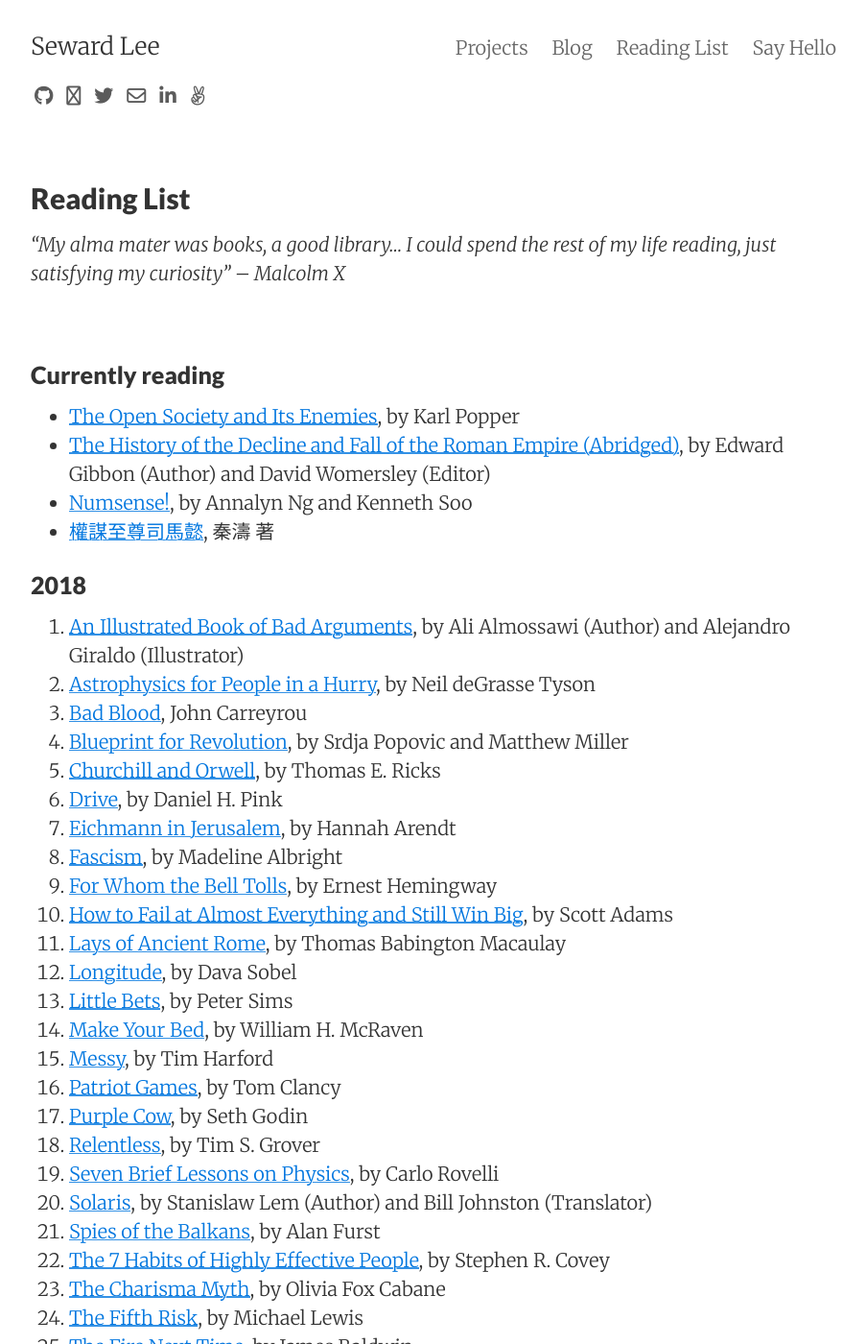
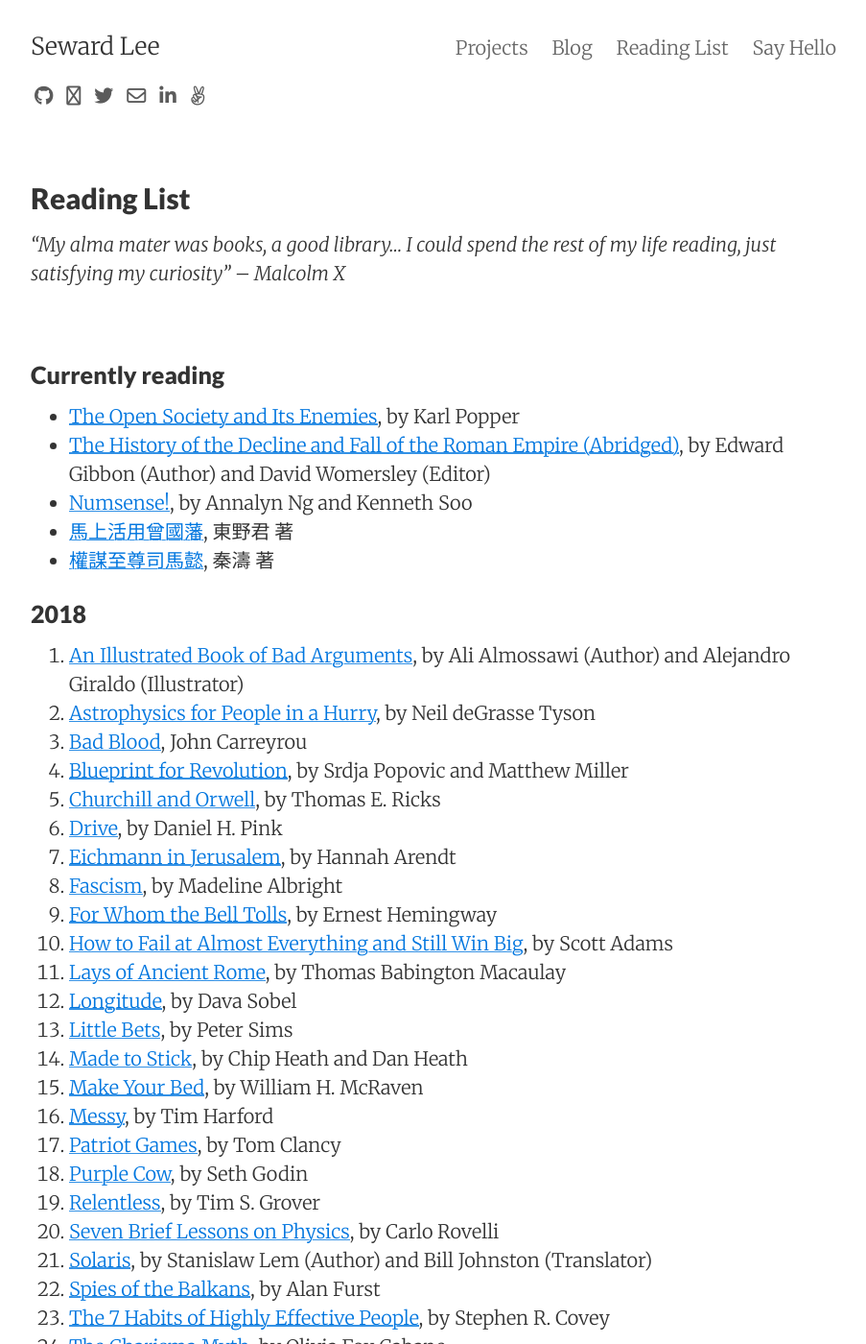
Before and after one commit to sewardlee337/sewardlee337.github.io, a Jekyll site: the page built from readinglist.md, in a window 1280 px wide and 1400 px high. Shown: the whole window at 96% size, without its empty margins (188-1091 px from the left). Built offline with Jekyll 4.4.1, drawn with Linux system fonts in a browser that asks for light colours; nearby versions of some CDN libraries.

Commit message:
Update reading list

```diff
--- a/readinglist.md
+++ b/readinglist.md
@@ -15,6 +15,7 @@
 * [The Open Society and Its Enemies](https://amzn.to/2Mbzdxg), by Karl Popper
 * [The History of the Decline and Fall of the Roman Empire (Abridged)](https://amzn.to/2uRs4fd), by Edward Gibbon (Author) and David Womersley (Editor)
 * [Numsense!](https://amzn.to/2RvAkKV), by Annalyn Ng and Kenneth Soo
+* [馬上活用曾國藩](https://bit.ly/2OBNJiI), 東野君 著
 * [權謀至尊司馬懿](https://bit.ly/2QypP92), 秦濤 著
 
 
@@ -33,6 +34,7 @@
 1. [Lays of Ancient Rome](https://amzn.to/2M9yuRq), by Thomas Babington Macaulay
 1. [Longitude](https://amzn.to/2Bzalit), by Dava Sobel
 1. [Little Bets](http://amzn.to/2BObOzX), by Peter Sims
+1. [Made to Stick](https://amzn.to/2Qxw90W), by Chip Heath and Dan Heath
 1. [Make Your Bed](https://amzn.to/2xOkhR1), by William H. McRaven
 1. [Messy](http://amzn.to/2sRnL4V), by Tim Harford
 1. [Patriot Games](https://amzn.to/2P1XFmD), by Tom Clancy
```
